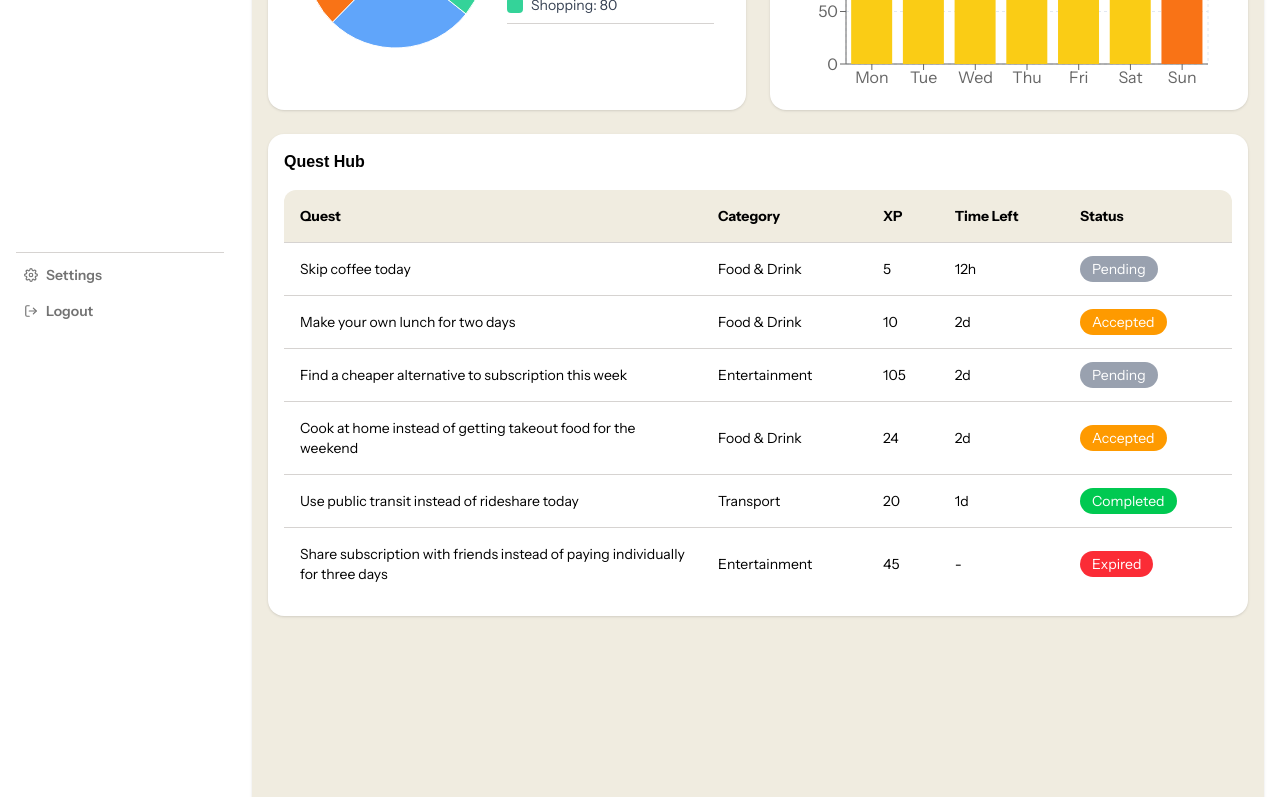
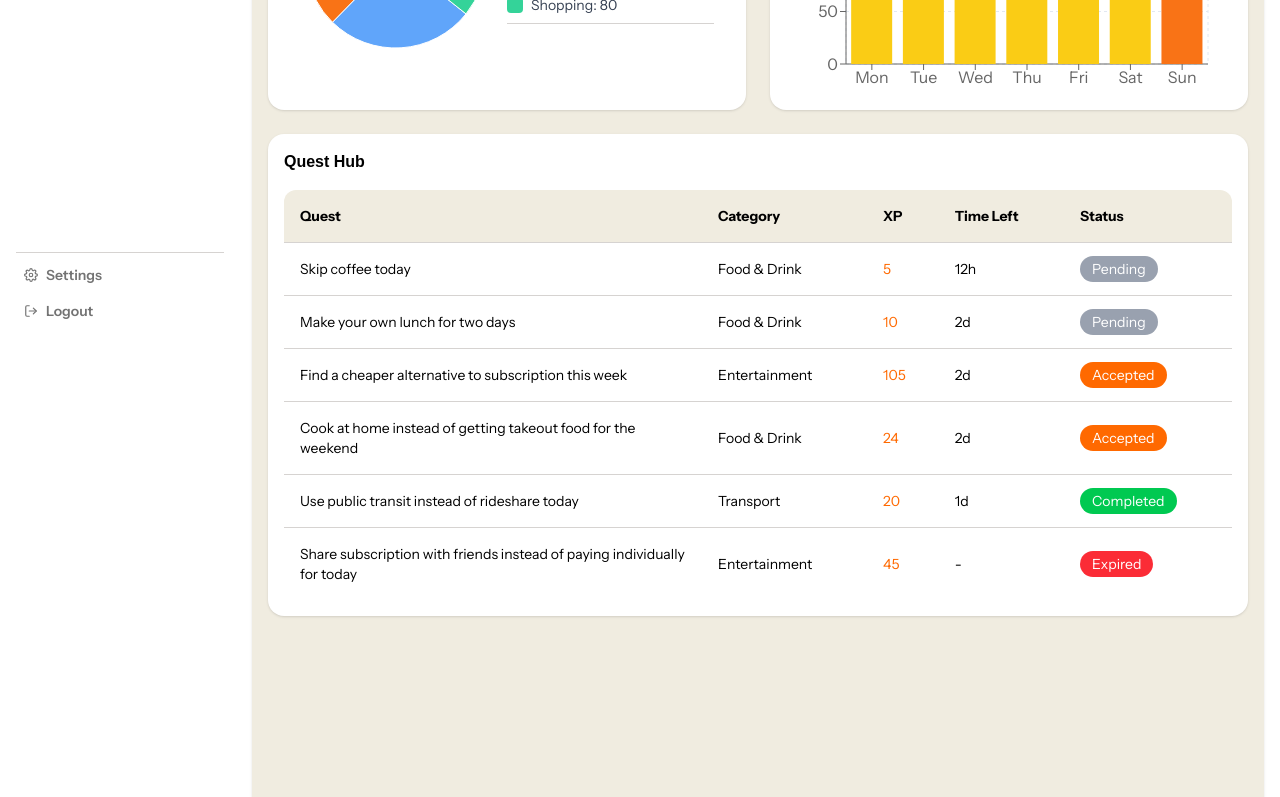
Before and after one commit to samuelngry/Coinly, a React (Vite) app in the folder client/: page /dashboard in a window 1280 px wide. Shown: the part 459-1256 px from the top of the page. Built offline with nearby package versions, Linux system fonts and the light colour scheme; a web font is replaced by a local one.

Commit message:
feat: add orange text to xp in quest hub table

```diff
--- a/client/src/components/dashboard/QuestsTable.jsx
+++ b/client/src/components/dashboard/QuestsTable.jsx
@@ -12,14 +12,14 @@ const quests = [
         quest: "Make your own lunch for two days",
         category: "Food & Drink",
         xp: 5 * 2,
-        status: "Accepted",
+        status: "Pending",
         timeLeft: "2d"
     },
     {
         quest: "Find a cheaper alternative to subscription this week",
         category: "Entertainment",
         xp: 15 * 7,
-        status: "Pending",
+        status: "Accepted",
         timeLeft: "2d"
     },
     {
@@ -37,7 +37,7 @@ const quests = [
         timeLeft: "1d"
     },
     {
-        quest: "Share subscription with friends instead of paying individually for three days",
+        quest: "Share subscription with friends instead of paying individually for today",
         category: "Entertainment",
         xp: 15 * 3,
         status: "Expired",
@@ -47,7 +47,7 @@ const quests = [
 
 const statusColors = {
     Pending: 'bg-gray-400',
-    Accepted: 'bg-amber-500',
+    Accepted: 'bg-orange-500',
     Completed: 'bg-green-500',
     Expired: 'bg-red-500',
 };
@@ -71,7 +71,7 @@ const QuestsTable = () => {
                     <tr key={index} className='border-t border-stone-300'>
                         <td className='p-4 max-w-xs'>{quest.name || quest.quest}</td>
                         <td className='p-4'>{quest.category}</td>
-                        <td className='p-4'>{quest.xp}</td>
+                        <td className='p-4 text-orange-500'>{quest.xp}</td>
                         <td className='p-4'>{quest.timeLeft}</td>
                         <td className='p-4'>
                             <span className={`px-3 py-1 text-white rounded-full ${statusColors[quest.status]}`}>{quest.status}</span>
```
